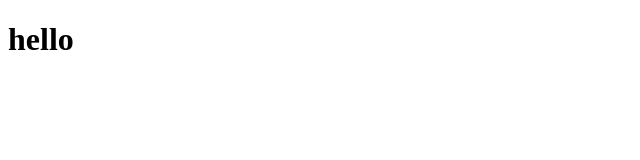
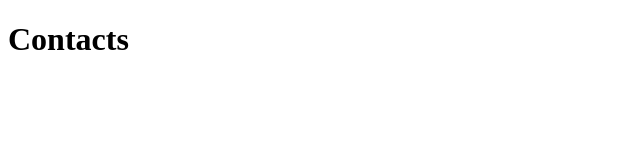
Before and after one commit to Decpwnz/portfolio-app, a React (Vite) app: page /contacts in a window 1280 px wide. Shown: the top 160 px of the page, without its empty margins (0-640 px from the left). Built offline with nearby package versions, Linux system fonts and the light colour scheme.

Commit message:
Add React Router for client-side routing

```diff
--- a/package.json
+++ b/package.json
@@ -11,7 +11,8 @@
   },
   "dependencies": {
     "react": "^18.2.0",
-    "react-dom": "^18.2.0"
+    "react-dom": "^18.2.0",
+    "react-router-dom": "^6.23.1"
   },
   "devDependencies": {
     "@types/react": "^18.2.66",
--- a/src/App.tsx
+++ b/src/App.tsx
@@ -1,7 +1,9 @@
+import { Outlet } from 'react-router-dom'
+
 function App() {
   return (
     <>
-      <h1>hello</h1>
+      <Outlet /> {/* This renders the matched child route */}
     </>
   )
 }
--- a/src/main.tsx
+++ b/src/main.tsx
@@ -1,12 +1,33 @@
 import React from 'react'
 
 import ReactDOM from 'react-dom/client'
+import { createBrowserRouter, RouterProvider } from 'react-router-dom'
 
 import App from './App.tsx'
+import About from './pages/About/index.tsx'
+import Contacts from './pages/Contacts/index.tsx'
+import Home from './pages/Home/index.tsx'
+import NotFound from './pages/NotFound/index.tsx'
+import Portfolio from './pages/Portfolio/index.tsx'
+
 import './index.css'
+
+const router = createBrowserRouter([
+  {
+    path: '/',
+    element: <App />,
+    errorElement: <NotFound />,
+    children: [
+      { path: '/', element: <Home /> },
+      { path: 'about', element: <About /> },
+      { path: 'contacts', element: <Contacts /> },
+      { path: 'portfolio', element: <Portfolio /> },
+    ],
+  },
+])
 
 ReactDOM.createRoot(document.getElementById('root')!).render(
   <React.StrictMode>
-    <App />
-  </React.StrictMode>,
+    <RouterProvider router={router} />
+  </React.StrictMode>
 )
--- /dev/null
+++ b/src/pages/Contacts/index.tsx
@@ -0,0 +1,8 @@
+function Contacts() {
+  return (
+    <div>
+      <h1>Contacts</h1>
+    </div>
+  )
+}
+export default Contacts
--- /dev/null
+++ b/src/pages/NotFound/index.tsx
@@ -0,0 +1,14 @@
+import { Link } from 'react-router-dom'
+
+function NotFound() {
+  return (
+    <div>
+      <h1>YOOO THATS A CUSTOM NOT FOUND PAGE</h1>
+      <h1>404 - Page Not Found</h1>
+      <p>Sorry, the page you are looking for does not exist.</p>
+      <Link to="/">Go back to Home</Link>
+    </div>
+  )
+}
+
+export default NotFound
```
Also changed, not shown: src/pages/Contact/index.tsx (deleted, +0 -8 lines), src/routes.tsx (deleted, +0 -29 lines), .eslintrc.cjs, 1 other file (tests, documents, lock files or other folders).
